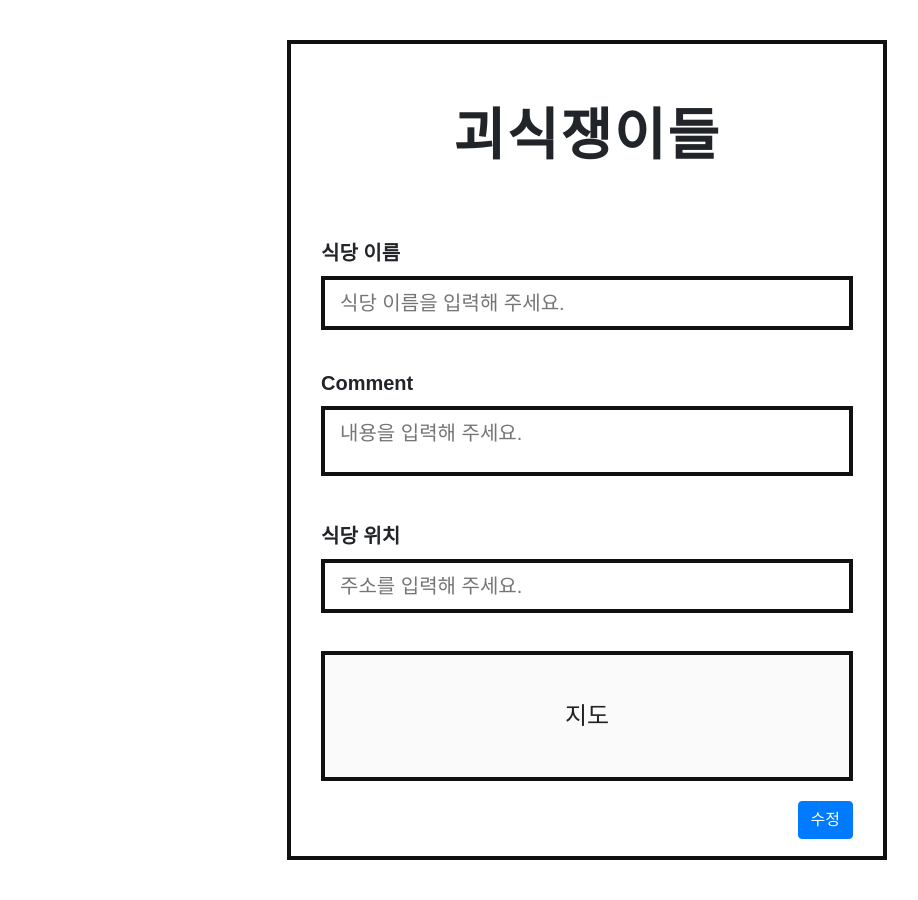
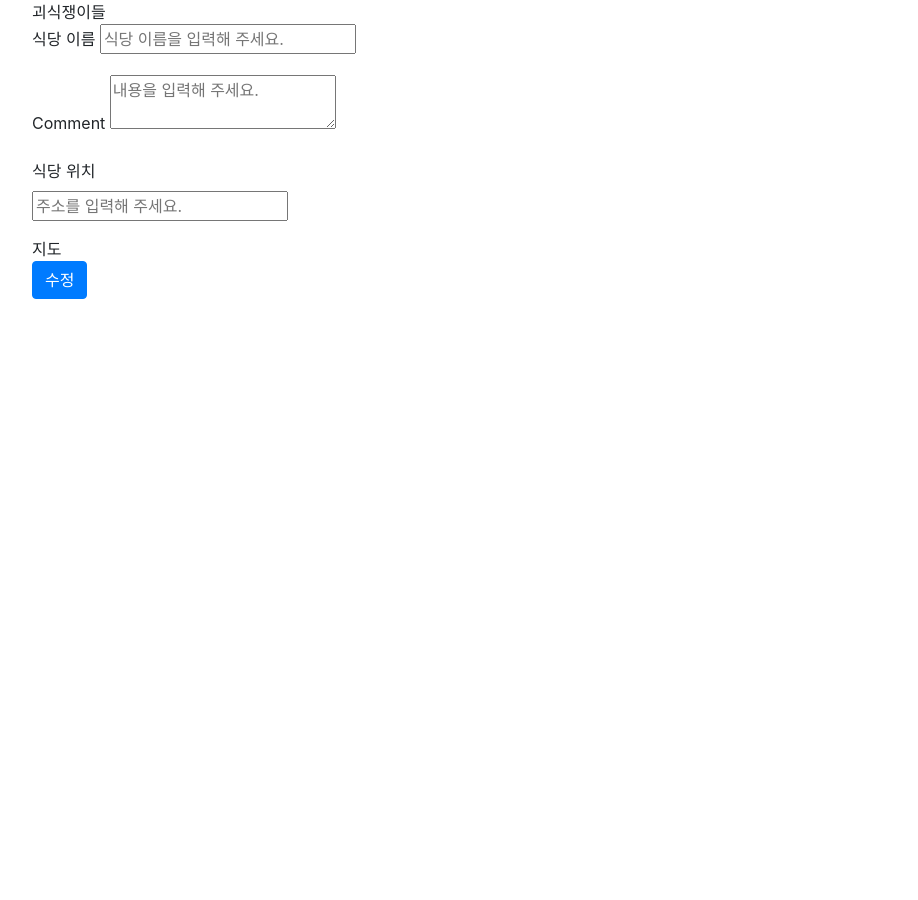
Before and after one commit to kimkimkimbo/jungleWeek00, a Flask app: template templates/edit_post.html in a window 1280 px wide. Shown: the whole page, without its empty margins (53-971 px from the left). After the commit the page ends 299 px from the top, so only its background shows below. Run offline with Flask 3, Linux system fonts and the light colour scheme; the template is opened without the code that fills it, so the values that code supplies are empty; some web fonts are replaced.

Commit message:
임시,, 브랜치 전환 안 함....

```diff
--- a/app.py
+++ b/app.py
@@ -4,7 +4,7 @@
 
 from flask import Flask, render_template, request, redirect, url_for, session, jsonify
 from pymongo import MongoClient
-from models.user import create_user, get_user_by_user_id, validate_user_password
+from models.user import create_user, get_user_by_object_id, get_user_by_user_id, validate_user_password
 from flask_cors import CORS
 import os
 from bson import ObjectId
@@ -143,16 +143,80 @@ def edit_restaurant(id):
     )
     return jsonify({'result': 'success'})
 
+
 #로그아웃
 @app.route('/logout', methods=['GET'])
 def logout():
     session.pop('user_id', None)
     session.pop('user_oid', None)
     return redirect(url_for('home'))
-#북마크
-@app.route('/bookmark', methods = ['GET', 'POST'])
+
+
+
+# 북마크 페이지 렌더링 (SSR 방식)
+@app.route('/bookmark', methods=['GET'])
 def bookmark():
-    return render_template('bookmarkpage.html')
+    # 로그인 검증
+    if 'user_id' not in session:
+        return redirect(url_for('login'))
+
+
+    # 사용자 정보 가져오기
+    user = get_user_by_object_id(db, session['user_oid'])
+
+
+    # 북마크한 게시물 ID 리스트
+    bookmark_ids = user.get('bookmarks', [])  # 'bookmarks' 필드명 확인!
+
+    # 북마크한 게시물 전체 조회
+    posts = list(db.posts.find({'_id': {'$in': bookmark_ids}}))
+
+    # 템플릿에 posts 넘겨서 렌더링
+    return render_template('bookmarkpage.html', posts=posts)
+
+
+#사용자 UX 경험을 고려했을 때 AJAX로 구현하는 것이 좋음
+#SSR로 구현 시 -> 즐겨찾기 누를 때마다 페이지 전체 새로고침 , flash()띄우면 북마크 페이지로 리디렉션되어야만 사용자에게 보여짐 -> 당장 나가고 싶은 UX됨....
+@app.route('/add_bookmark', methods=['POST'])
+def add_bookmark():
+
+    # 로그인 되어 있지 않으면 로그인 페이지로 리디렉션
+    if 'user_id' not in session:
+        return jsonify({'result': 'fail', 'msg': '로그인이 필요합니다.'}), 401
+
+    # 클라이언트로부터 post_id를 받아옴
+    post_id = request.form.get('post_id')
+    if not post_id:
+        return jsonify({'result': 'fail', 'msg': 'post_id가 필요합니다.'}), 400
+
+    # post_id를 ObjectId로 변환 (MongoDB용)
+    try:
+        post_oid = ObjectId(post_id)
+    except Exception:
+        return jsonify({'error': '유효하지 않은 post_id입니다.'}), 400
+
+    # 사용자 정보 불러오기
+    user_oid = session['user_oid']
+    user = db.users.find_one({'_id': ObjectId(user_oid)})
+
+
+    # 북마크 필드가 없으면 빈 리스트로 초기화
+    bookmarks = user.get('bookmarks', [])
+
+
+    # 이미 북마크한 게시물인지 확인
+    if post_oid in bookmarks:
+        return jsonify({'error': '이미 북마크한 게시물입니다.'}), 409
+
+
+    # 중복 없이 북마크 추가
+    db.users.update_one(
+        {'_id': ObjectId(user_oid)},
+        {'$addToSet': {'bookmarks': post_oid}}  # 중복 없이 추가
+    )
+    return jsonify({'message': '북마크 추가됨'})
+
+
 
 #상세 페이지
 @app.route('/detail/<post_id>')
--- a/templates/edit_post.html
+++ b/templates/edit_post.html
@@ -38,109 +38,7 @@ post
   <!-- 구글폰트 -->
   <link href="https://fonts.googleapis.com/css?family=Stylish&display=swap" rel="stylesheet">
   <title>괴식쟁이들 수정 페이지</title>
-  <style>
-    body {
-      background: #fff;
-      margin: 0;
-      padding: 0;
-      font-family: 'Malgun Gothic', Arial, sans-serif;
-    }
 
-    .container {
-      width: 600px;
-      margin: 40px auto;
-      border: 4px solid #111;
-      padding: 40px 30px 50px 30px;
-      box-sizing: border-box;
-      background: #fff;
-      min-height: 820px;
-    }
-
-    .title {
-      font-size: 56px;
-      font-weight: bold;
-      text-align: center;
-      margin-bottom: 60px;
-      margin-top: 10px;
-      letter-spacing: 2px;
-    }
-
-    .form-group {
-      margin-bottom: 38px;
-    }
-
-    .form-label {
-      font-size: 20px;
-      font-weight: bold;
-      margin-bottom: 8px;
-      display: block;
-    }
-
-    .form-input,
-    .form-textarea {
-      font-size: 20px;
-      padding: 8px 15px;
-      border: 4px solid #111;
-      border-radius: 0;
-      background: #fff;
-      width: 100%;
-      box-sizing: border-box;
-      margin-bottom: 0;
-      resize: none;
-    }
-
-    .form-textarea {
-      height: 70px;
-    }
-
-    .location-group {
-      display: flex;
-      align-items: center;
-      gap: 0;
-    }
-
-    .location-input {
-      flex: 1;
-      font-size: 20px;
-      padding: 8px 15px;
-      border: 4px solid #111;
-      border-radius: 0;
-      background: #fff;
-      box-sizing: border-box;
-    }
-
-    .location-btn {
-      border: 4px solid #111;
-      background: #fff;
-      font-size: 26px;
-      padding: 7px 16px 7px 16px;
-      margin-left: -4px;
-      border-radius: 0;
-      cursor: pointer;
-      display: flex;
-      align-items: center;
-      height: 48px;
-    }
-
-    .map-box {
-      width: 100%;
-      height: 130px;
-      border: 4px solid #111;
-      margin-top: 24px;
-      display: flex;
-      align-items: center;
-      justify-content: center;
-      font-size: 24px;
-
-      color: #222;
-      background: #fafafa;
-    }
-
-    .save-btn {
-      float: right;
-      margin: 20px 0px;
-    }
-  </style>
 </head>
 
 <body>
```
Also changed, not shown: models/bookmark.py (deleted, +0 -9 lines), models/comment.py (deleted, +0 -9 lines), models/post.py (deleted, +0 -14 lines).
